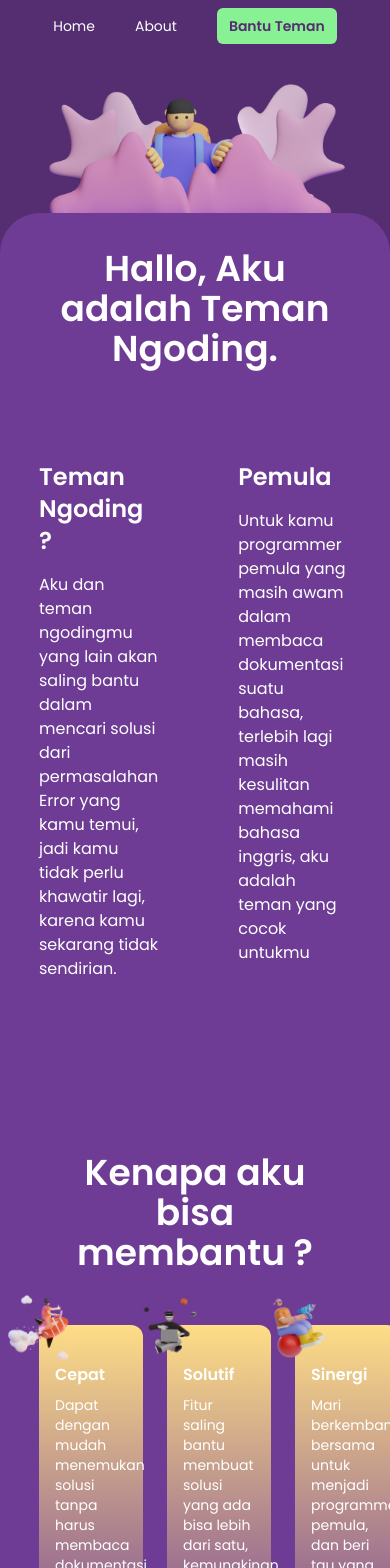
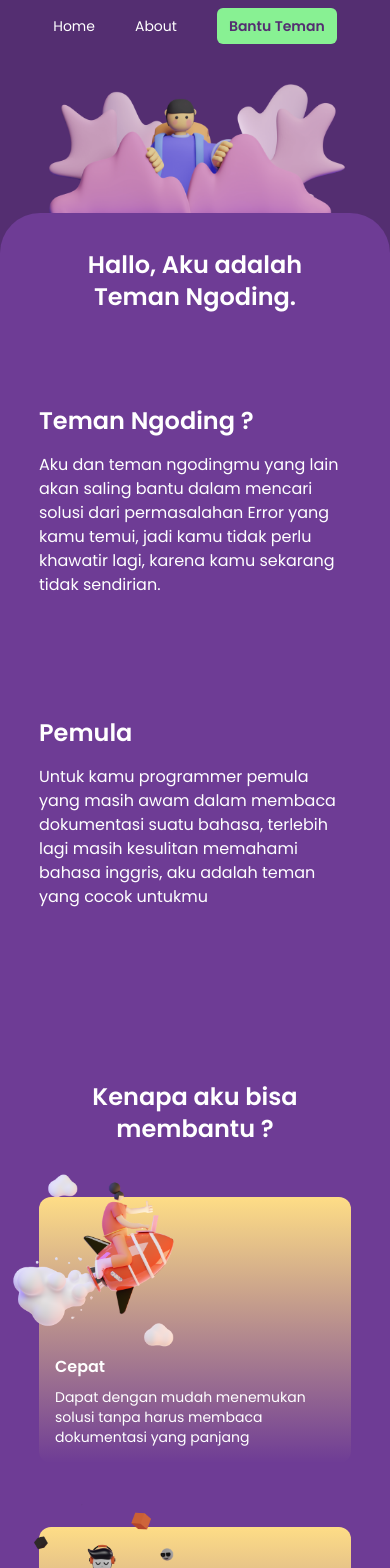
Before and after one commit to zaq99/temanNgoding-frontend, a React (Vite) app: page /about in a window 390 px wide. Shown: the top 1568 px of the page. Built offline with nearby package versions, Linux system fonts and the light colour scheme.

Commit message:
fix responsive design

```diff
--- a/src/components/AboutCard.jsx
+++ b/src/components/AboutCard.jsx
@@ -24,11 +24,11 @@ const AboutCard = () => {
 
     return (
         <>
-            <div className="flex justify-between gap-6 mt-10 ">
+            <div className="flex flex-col md:flex-row justify-between gap-6 mt-10 ">
                 {cardValue.map((item) => (
                     <div
                         key={item.id}
-                        className="about-card p-4 rounded-xl w-1/3">
+                        className="about-card p-4 rounded-xl w-full md:w-1/3 mb-10 md:mb-0">
                         <img
                             src={item.picture}
                             alt=""
--- a/src/components/Form.jsx
+++ b/src/components/Form.jsx
@@ -93,7 +93,7 @@ const Form = () => {
             <Button
                 type="submit"
                 text="kirim"
-                className="mt-10 bg-succes-300 hover:bg-succes-400 text-white w-1/6 py-2"
+                className="mt-10 bg-succes-300 hover:bg-succes-400 text-white md:w-1/6 py-2"
             />
         </form>
     );
--- a/src/components/Owner.jsx
+++ b/src/components/Owner.jsx
@@ -2,7 +2,7 @@ import { OwnerPhoto } from "../assets";
 
 const Owner = () => {
     return (
-        <div className="mt-48 flex flex-col items-center w-2/3">
+        <div className="mt-48 flex flex-col items-center w-full md:w-2/3">
             <img
                 src={OwnerPhoto}
                 alt=""
--- a/src/pages/AboutPage.jsx
+++ b/src/pages/AboutPage.jsx
@@ -17,10 +17,10 @@ const AboutPage = () => {
             </div>
             <div className="rounded-up bg-warna-utama-400 pt-6 text-white pb-48">
                 <div className="w-4/5 mx-auto">
-                    <h1 className="text-center font-semibold text-4xl p-3">
+                    <h1 className="text-center font-semibold text-2xl md:text-4xl p-3">
                         Hallo, Aku adalah Teman Ngoding.
                     </h1>
-                    <div className="flex justify-between gap-20 mt-20">
+                    <div className="flex flex-col md:flex-row justify-between gap-20 mt-20">
                         <div>
                             <h3 className="text-2xl mb-4 font-semibold">
                                 Teman Ngoding ?
@@ -33,7 +33,7 @@ const AboutPage = () => {
                                 sendirian.
                             </p>
                         </div>
-                        <div>
+                        <div className="mt-10 md:mt-0">
                             <h3 className="text-2xl mb-4 font-semibold">
                                 Pemula
                             </h3>
@@ -46,7 +46,7 @@ const AboutPage = () => {
                         </div>
                     </div>
                     <div>
-                        <h1 className="text-center font-semibold text-4xl p-3 mt-40">
+                        <h1 className="text-center font-semibold text-2xl md:text-4xl p-3 mt-40">
                             Kenapa aku bisa membantu ?
                         </h1>
 
```
